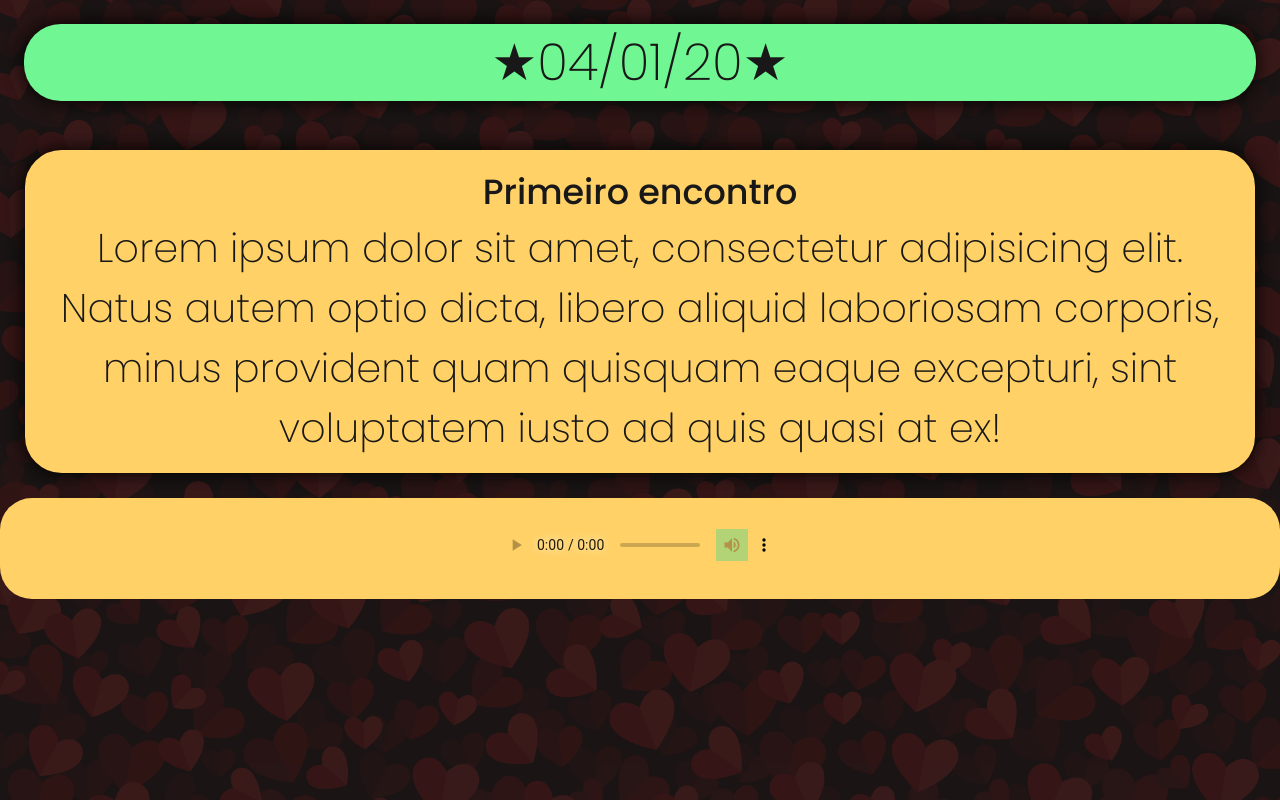
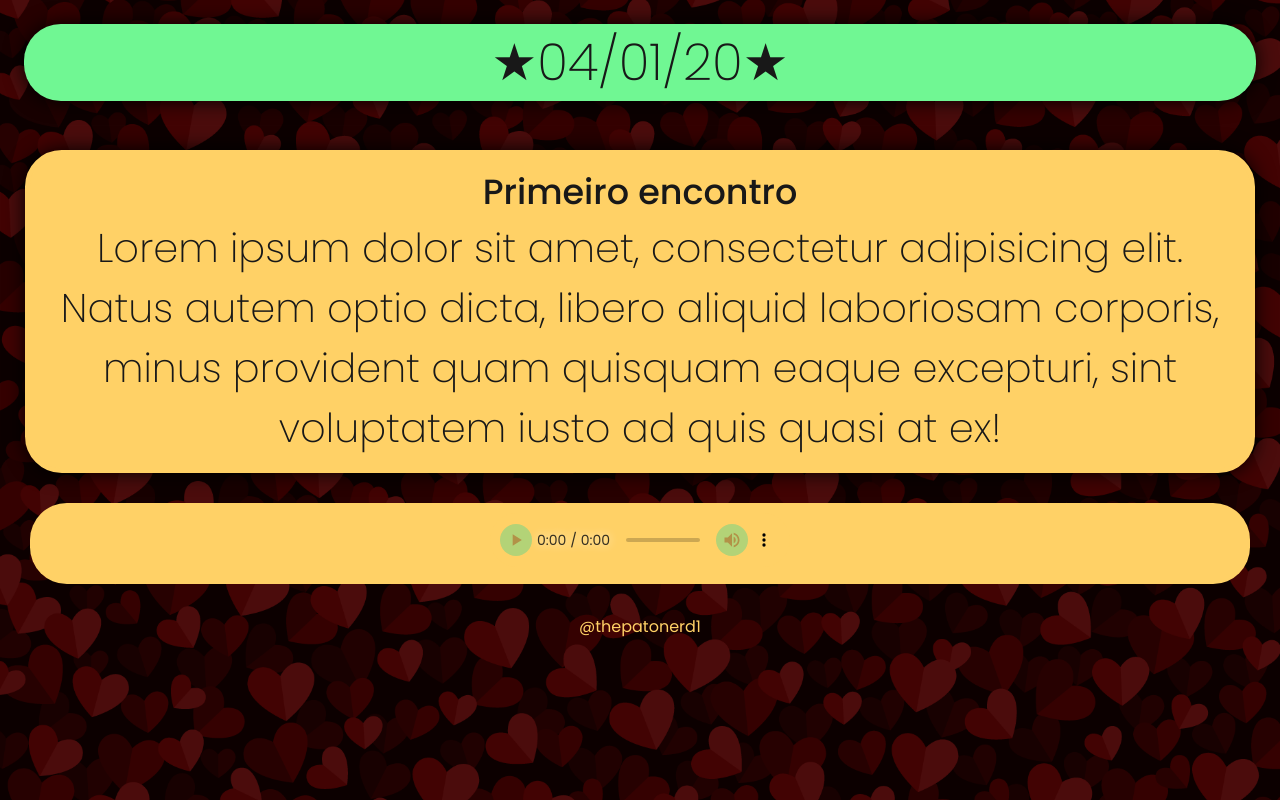
Before and after one commit to guilhermetamega/gift, a Next.js app: page /dates/test in a window 1280 px wide. Built offline with nearby package versions, Linux system fonts and the light colour scheme.

Commit message:
Background enhancement and audio player working

```diff
--- a/src/components/AudioPlayer/index.tsx
+++ b/src/components/AudioPlayer/index.tsx
@@ -7,7 +7,7 @@ export type AudioPlayerProps = {
 const AudioPlayer = ({ src }: AudioPlayerProps) => {
   return (
     <S.AudioContainerWrapper>
-      <S.AudioWrapper src={src} controls />
+      <S.AudioWrapper src={src} controls controlsList="nodownload" />
     </S.AudioContainerWrapper>
   );
 };
--- a/src/components/AudioPlayer/styles.ts
+++ b/src/components/AudioPlayer/styles.ts
@@ -2,20 +2,33 @@ import styled from "styled-components";
 
 export const AudioContainerWrapper = styled.div`
   background-color: ${(props) => props.theme.colors.yellow};
-  padding: 20px;
-  border-radius: 2rem;
+  padding: 10px;
+  margin: 30px;
+  border-radius: 2.3rem;
   text-align: center;
 
   audio::-webkit-media-controls-enclosure {
     background-color: ${(props) => props.theme.colors.yellow};
   }
-  audio::-webkit-media-controls-mute-button {
+  audio::-webkit-media-controls-mute-button,
+  audio::-webkit-media-controls-play-button {
+    border-radius: 1rem;
     background-color: ${(props) => props.theme.colors.green};
+  }
+
+  audio::-webkit-media-controls-mute-button:hover,
+  audio::-webkit-media-controls-play-button:hover {
+    border-radius: 1rem;
+    background-color: ${(props) => props.theme.colors.red};
+  }
+
+  audio::-webkit-media-controls-current-time-display,
+  audio::-webkit-media-controls-time-remaining-display {
+    color: ${(props) => props.theme.colors.darkGray};
+    font-family: "Poppins", sans-serif;
   }
 `;
 
 export const AudioWrapper = styled.audio`
   background-color: ${(props) => props.theme.colors.yellow};
-  border-radius: 2rem;
-  text-align: center;
 `;
--- a/src/pages/_document.tsx
+++ b/src/pages/_document.tsx
@@ -38,7 +38,7 @@ export default class MyDocument extends Document {
   }
   render(): JSX.Element {
     return (
-      <Html lang="pt">
+      <Html lang="pt-br">
         <Head>
           <meta name="description" content="Já temos 1 ano de namoro..." />
           <link rel="icon" href="/heart.svg" />
@@ -53,6 +53,7 @@ export default class MyDocument extends Document {
           <Main />
           <NextScript />
         </body>
+        <footer> @thepatonerd1</footer>
       </Html>
     );
   }
--- a/src/styles/globals.ts
+++ b/src/styles/globals.ts
@@ -6,18 +6,21 @@ export default createGlobalStyle`
   padding:0;
   box-sizing:border-box;
 }
-body::-webkit-scrollbar {
-  width: 0px;
-}
 
 body {
   background: url("/bg.png") no-repeat center center fixed;
-  box-shadow: inset 0 0 0 70vw ${(props) => props.theme.colors.darkGrayCover};
   background-size: cover;
-  position: fixed;
   min-width: 100%;
   min-height: 100%;
 
   font-family: "Poppins", sans-serif;
 }
+body::-webkit-scrollbar {
+  width: 0px;
+}
+
+footer{
+  color:${(props) => props.theme.colors.yellow};
+  text-align:center;
+}
 `;
```
Also changed, not shown: public/bg.png.
